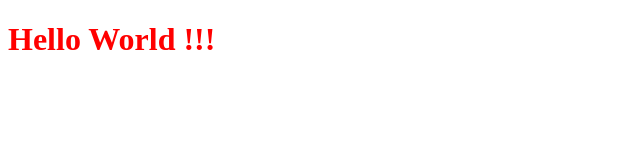
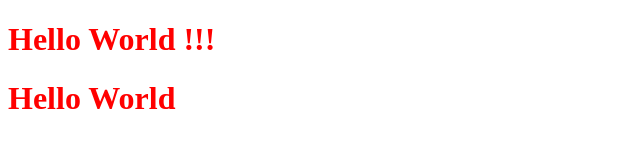
Before and after one commit to deepakpatil9850/demo-repo, a plain HTML site: page index.htm in a window 1280 px wide. Shown: the whole page, without its empty margins (0-640 px from the left). Drawn offline with Linux system fonts and the light colour scheme.

Commit message:
dom append child demo

```diff
--- a/index.htm
+++ b/index.htm
@@ -5,13 +5,12 @@
     <meta http-equiv="X-UA-Compatible" content="IE=edge">
     <meta name="viewport" content="width=device-width, initial-scale=1.0">
     <link rel="stylesheet" href="style.css">
+    <script src="jsPractice/DOMpractice1.js"></script>
     <title>Pratice file</title>
 </head>
 <body>
-
     <h1>
         Hello World !!!
     </h1>
-
 </body>
 </html>
--- /dev/null
+++ b/jsPractice/DOMpractice1.js
@@ -0,0 +1,7 @@
+window.onload=()=>{
+    const heading=document.createElement("h1");
+    const headText=document.createTextNode("Hello World");
+
+    heading.appendChild(headText);
+    document.body.appendChild(heading);
+};
```
